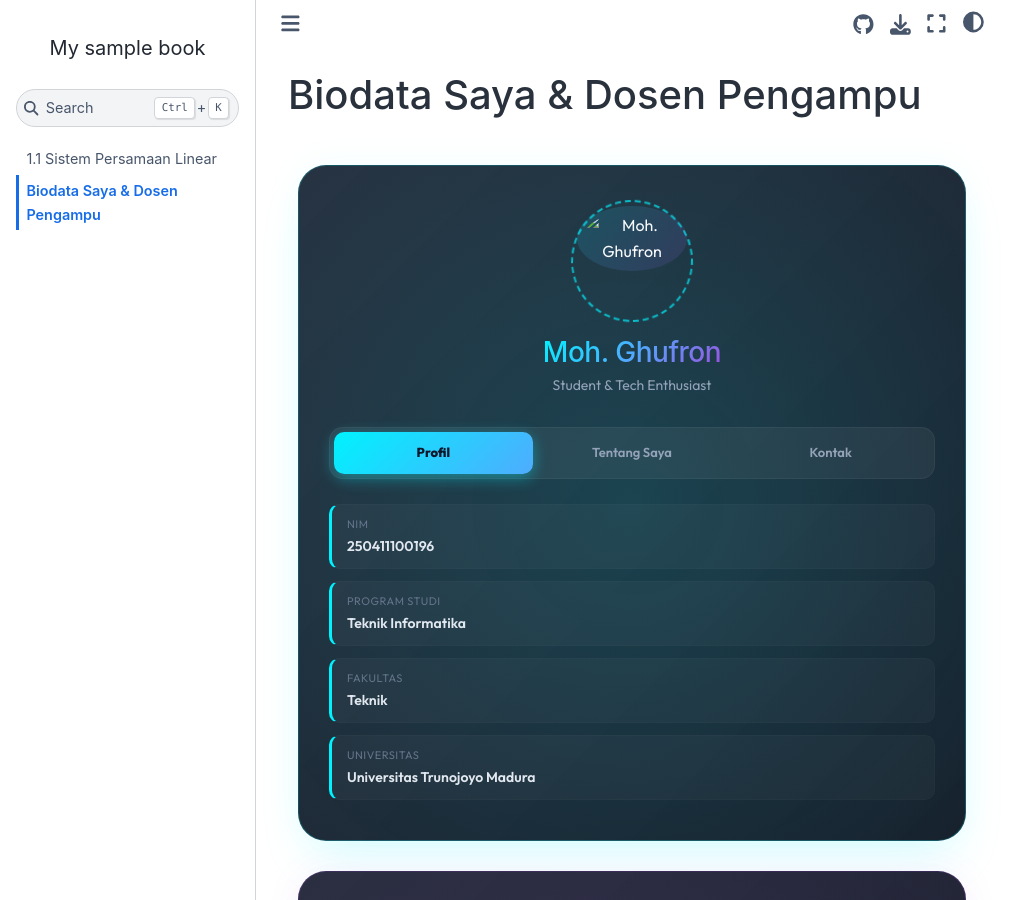
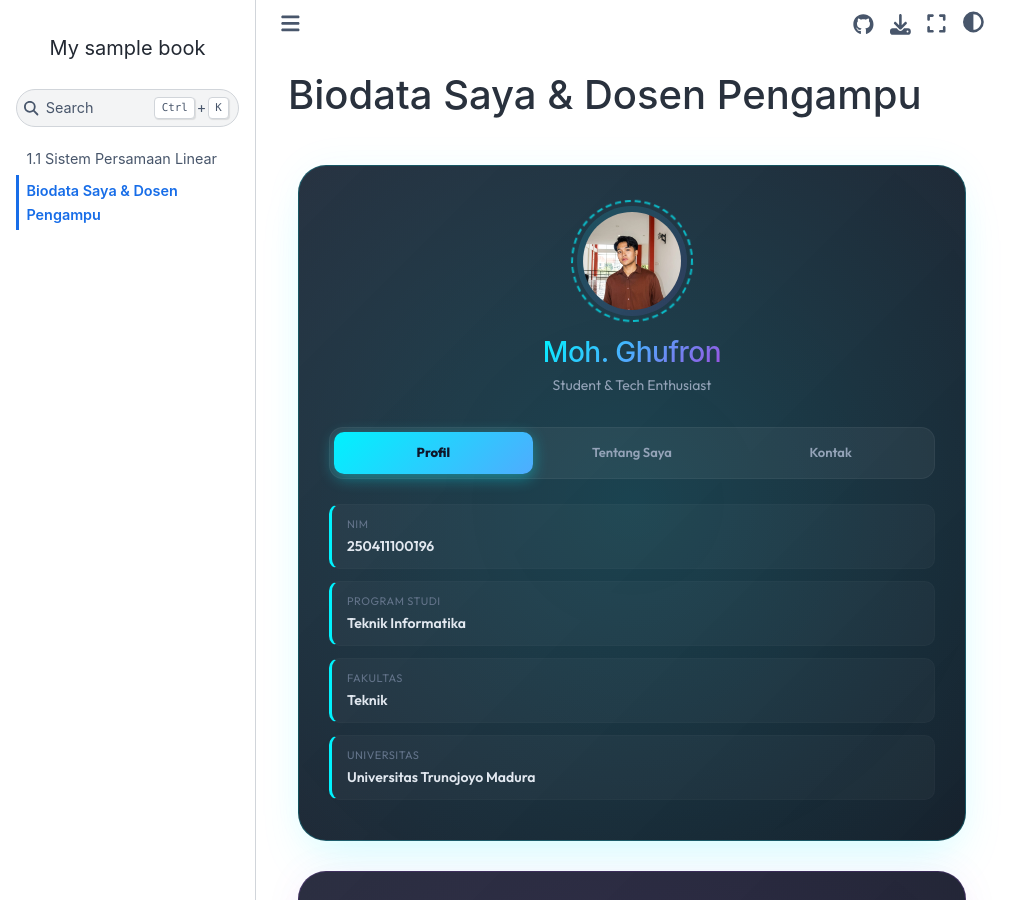
Before and after one commit to Kajabbej/kalghrn, a Jupyter Book: the page built from biodata/biodata.md, in a window 1280 px wide and 900 px high. Shown: the whole window, without its empty margins (0-1031 px from the left). Built offline with Jupyter Book 1.0.4 settings and Sphinx 7.4.7 and the Sphinx Book theme 1.1.4, drawn with Linux system fonts in a browser that asks for light colours; pages that are not in the unit, such as notebooks, are missing from menus.

Commit message:
Fix profile image path in biodata by moving it to _static folder

```diff
--- a/biodata/biodata.md
+++ b/biodata/biodata.md
@@ -11,7 +11,7 @@
         <div class="bio-card-header">
             <div class="avatar-container">
                 <div class="avatar-ring mhs-ring"></div>
-                <img class="avatar-img" src="../images/myprofile.jpg" alt="Moh. Ghufron">
+                <img class="avatar-img" src="../_static/myprofile.jpg" alt="Moh. Ghufron">
             </div>
             <h2 class="bio-name mhs-name">Moh. Ghufron</h2>
             <p class="bio-tagline">Student & Tech Enthusiast</p>
```
Also changed, not shown: _static/myprofile.jpg (added).
